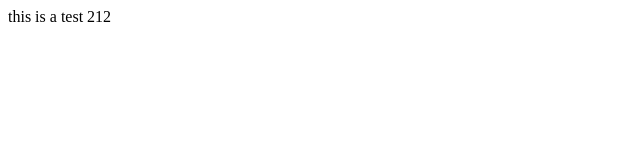
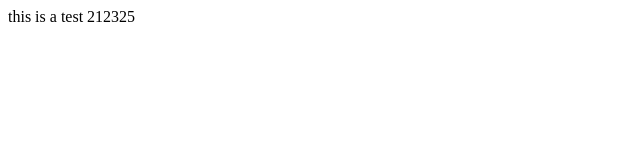
Before and after one commit to zeina-se/surgetest, a plain HTML site: page index.html in a window 1280 px wide. Shown: the full height of the page, 0-640 px from the left. Drawn offline with Linux system fonts and the light colour scheme.

Commit message:
Modifying index 6

```diff
--- a/index.html
+++ b/index.html
@@ -6,6 +6,6 @@
     <title>Document</title>
 </head>
 <body>
-    this is a test 212
+    this is a test 212325
 </body>
 </html>
```
